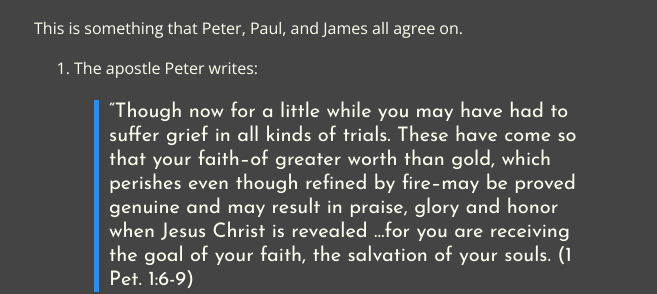
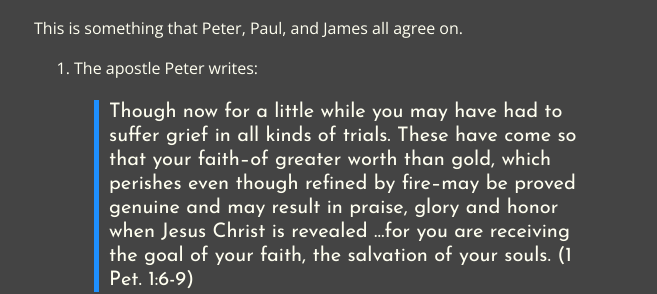
Before and after one commit to GospelTrust/kairos-th-513, a Jekyll site: the page built from docs/content/_week-04/session-11a.md, in a window 1280 px wide and 900 px high, scrolled down 3981 px. Shown: the part 158-452 px from the top of the window, without its empty margins (306-963 px from the left). Built offline with Jekyll 4.4.1, drawn with Linux system fonts in a browser that asks for light colours.

Commit message:
fix: Extra quotes

```diff
--- a/docs/content/_week-04/session-11a.md
+++ b/docs/content/_week-04/session-11a.md
@@ -101,7 +101,7 @@ This is something that Peter, Paul, and James all agree on.
 
 1. The apostle Peter writes:
 
-   > “Though now for a little while you may have had to suffer grief in all kinds of trials. These have come so that your faith--of greater worth than gold, which perishes even though refined by fire--may be proved genuine and may result in praise, glory and honor when Jesus Christ is revealed …for you are receiving the goal of your faith, the salvation of your souls. (1 Pet. 1:6-9)
+   > Though now for a little while you may have had to suffer grief in all kinds of trials. These have come so that your faith--of greater worth than gold, which perishes even though refined by fire--may be proved genuine and may result in praise, glory and honor when Jesus Christ is revealed …for you are receiving the goal of your faith, the salvation of your souls. (1 Pet. 1:6-9)
 
    - a. “You are receiving the goal of your faith, the salvation of your soul” refers to salvation present, that is, sanctification (i.e., working out your salvation in the present).
 
```
Also changed, not shown: docs/content/_week-03/session-08.md (+1 -1 lines), docs/content/_week-04/session-12.md (+1 -1 lines).
